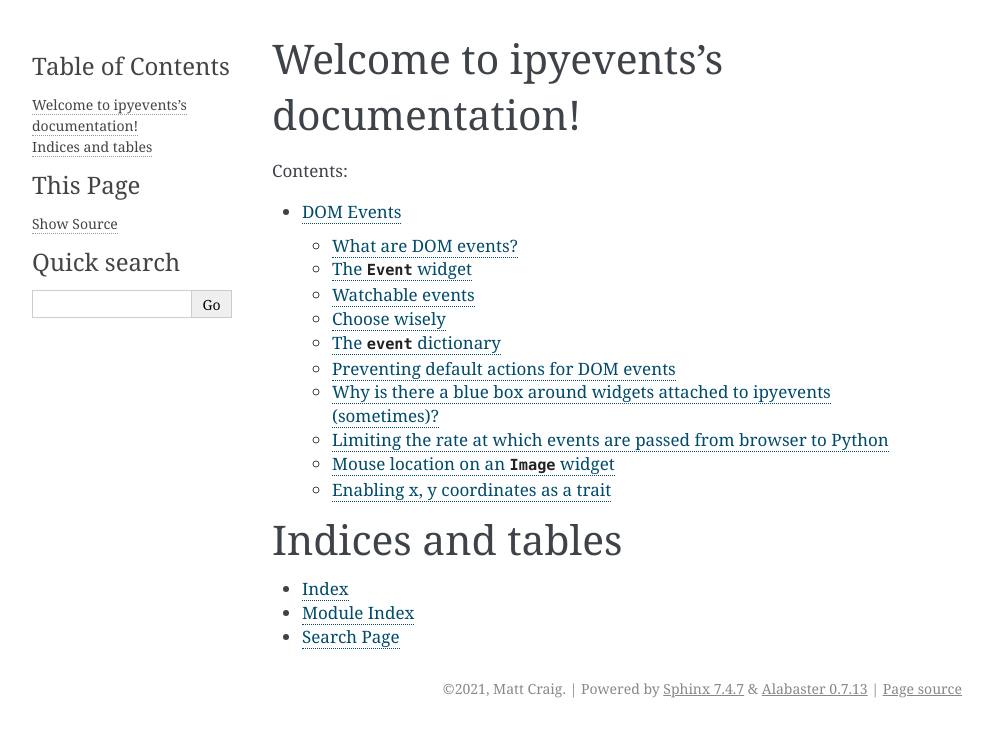
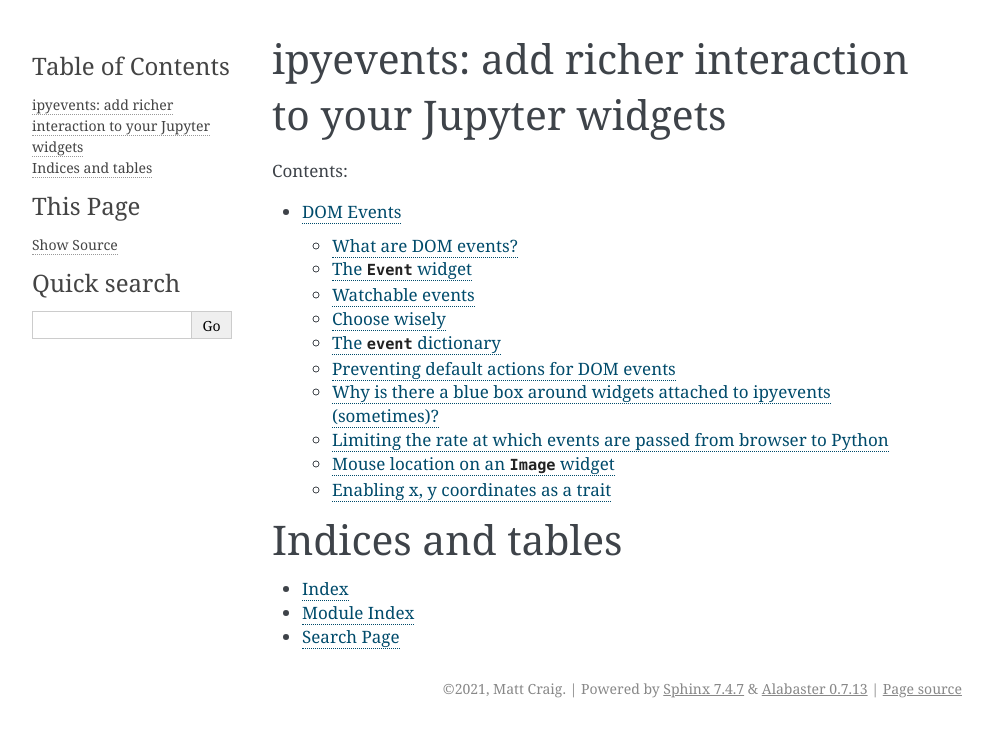
Before and after one commit to mwcraig/ipyevents, a Sphinx documentation site: the page built from docs/index.rst, in a window 1280 px wide. Shown: the top 737 px of the page, without its empty margins (148-1140 px from the left). Built offline with Sphinx 7.4.7, drawn with Linux system fonts in a browser that asks for light colours.

Commit message:
Update title

```diff
--- a/docs/index.rst
+++ b/docs/index.rst
@@ -3,8 +3,8 @@
    You can adapt this file completely to your liking, but it should at least
    contain the root `toctree` directive.
 
-Welcome to ipyevents's documentation!
-=====================================
+ipyevents: add richer interaction to your Jupyter widgets
+=========================================================
 
 .. toctree::
    :maxdepth: 2
```
